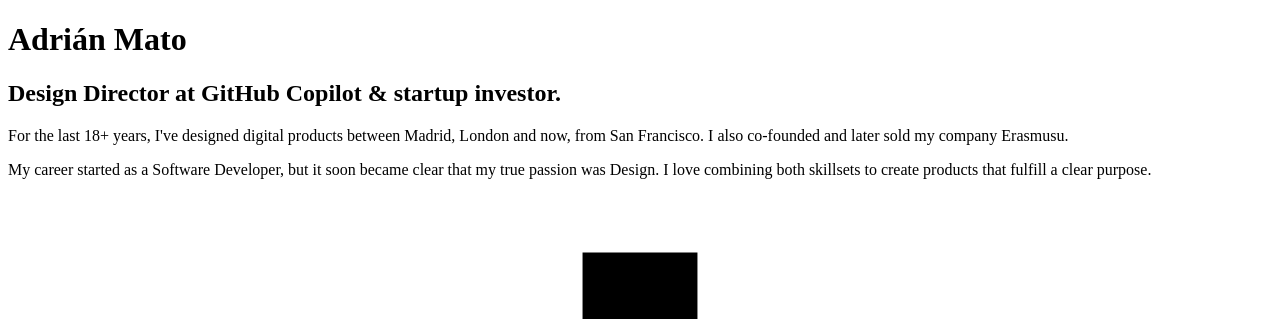
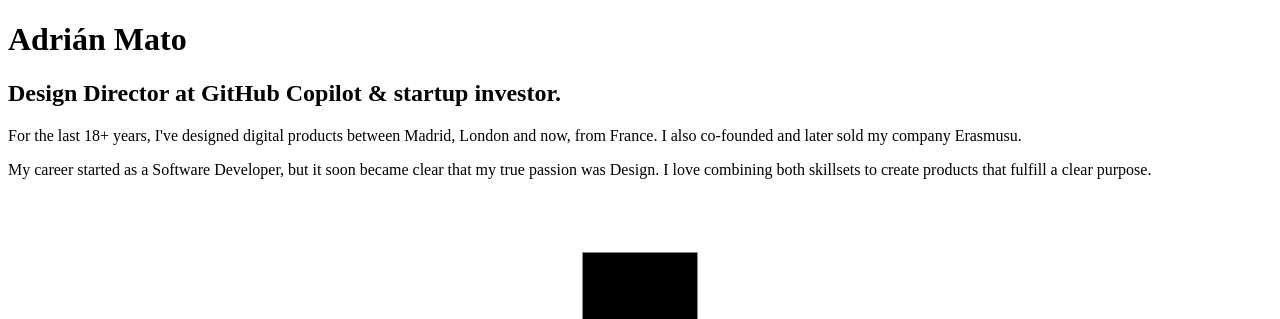
Before and after one commit to adrianmg/adrianmg.github.io, a Jekyll site: the page built from index.html, in a window 1280 px wide and 900 px high. Shown: the top 319 px of the window. Built offline with Jekyll 4.4.1, drawn with Linux system fonts in a browser that asks for light colours.

Commit message:
Update location from San Francisco to France in bio
Co-authored-by: adrianmg <589285+adrianmg@users.noreply.github.com>

```diff
--- a/_layouts/home.html
+++ b/_layouts/home.html
@@ -10,7 +10,7 @@
             <h2>Design Director at GitHub Copilot <span class="ampersand">&amp;</span> startup investor.</h2>
             <p>
               For the last 18+ years, I've designed digital products between Madrid, London and now, from
-              San Francisco. I also co-founded and later sold my company Erasmusu.
+              France. I also co-founded and later sold my company Erasmusu.
             </p>
             <p>
               My career started as a Software Developer, but it soon became clear that my true passion was Design.
```
